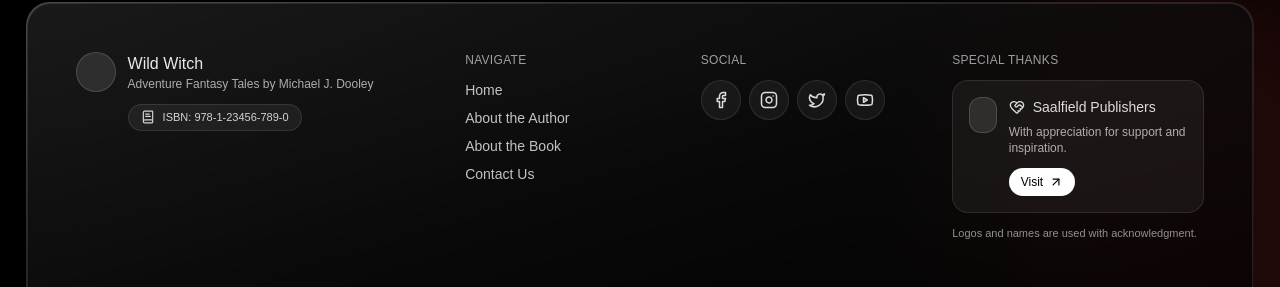
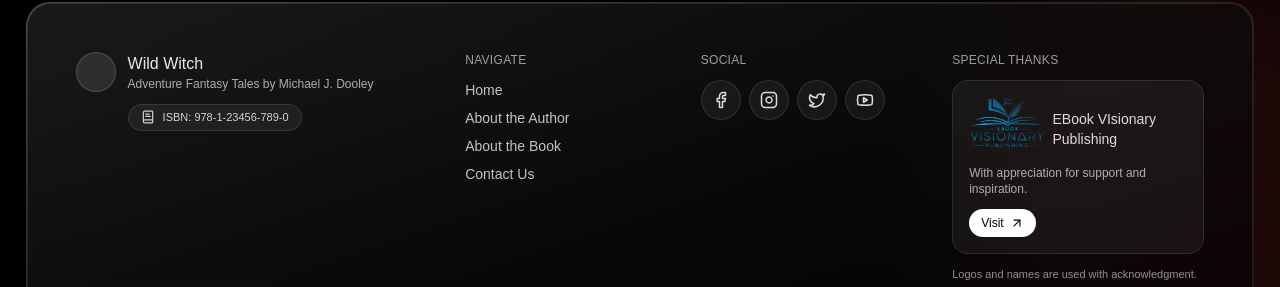
Before and after one commit to adnanrahim110/wildwitch, a Next.js app: page / in a window 1280 px wide. Shown: the part 3336-3623 px from the top of the page. Built offline with nearby package versions, Linux system fonts and the light colour scheme.

Commit message:
Implement code changes to enhance functionality and improve performance

```diff
--- a/components/site/Footer.jsx
+++ b/components/site/Footer.jsx
@@ -10,6 +10,7 @@ import {
   Twitter,
   Youtube,
 } from "lucide-react";
+import Image from "next/image";
 import Link from "next/link";
 
 export default function Footer() {
@@ -132,13 +133,22 @@ export default function Footer() {
                   Special Thanks
                 </div>
                 <div className="mt-3 rounded-2xl border border-white/10 bg-white/[0.05] p-4">
-                  <div className="flex items-start gap-3">
-                    <div className="h-9 w-9 rounded-xl bg-white/10 border border-white/15" />
+                  <div className="flex flex-col items-start gap-3">
+                    <div className="flex items-end gap-2">
+                      <div className="w-24">
+                        <Image
+                          src="/images/evp-logo.png"
+                          width={200}
+                          height={200}
+                          className="w-full h-auto"
+                          alt="EBook Visionary Publishing"
+                        />
+                      </div>
+                      <div className="inline-flex items-center text-sm gap-2 text-white/85">
+                        EBook VIsionary Publishing
+                      </div>
+                    </div>
                     <div className="text-sm">
-                      <div className="inline-flex items-center gap-2 text-white/85">
-                        <HeartHandshake size={16} />
-                        Saalfield Publishers
-                      </div>
                       <p className="mt-1 text-xs text-white/65">
                         With appreciation for support and inspiration.
                       </p>
```
Also changed, not shown: public/images/evp-logo.png (added).
